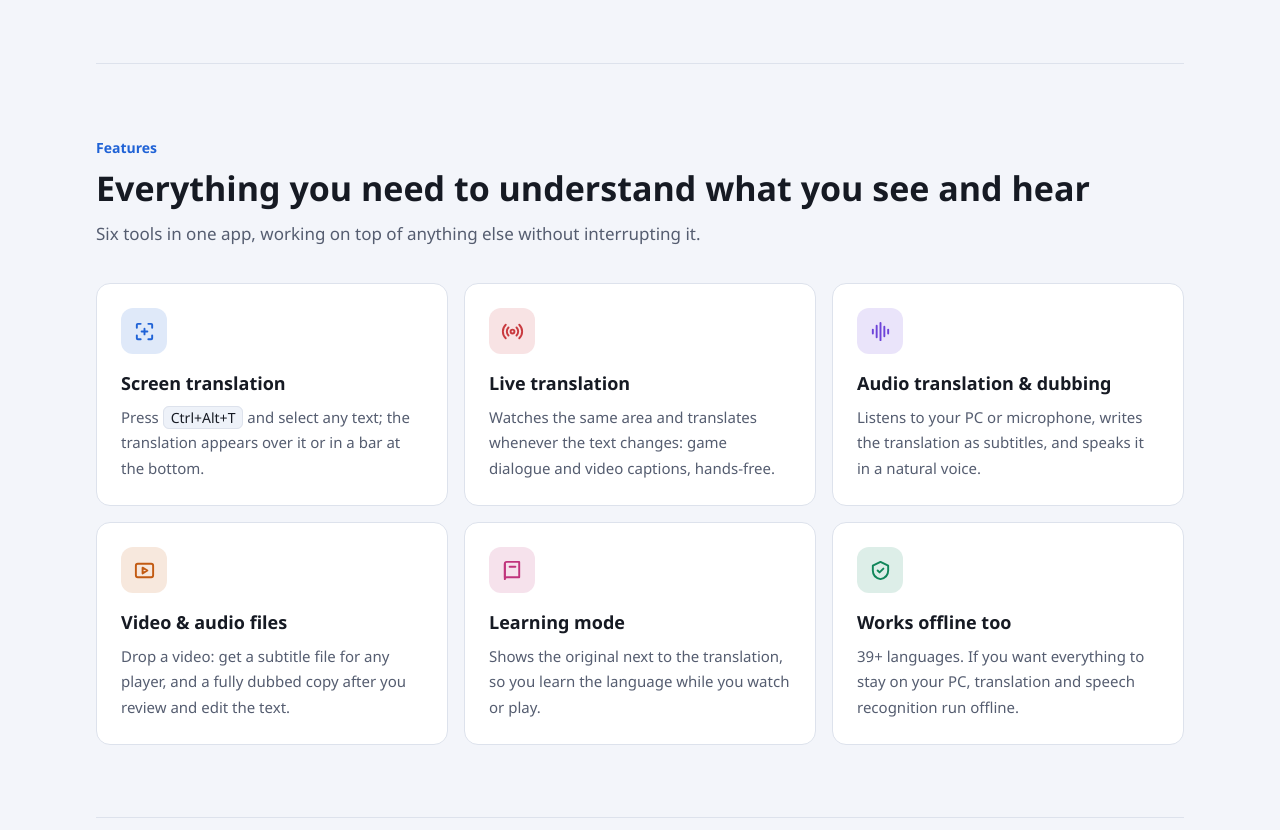
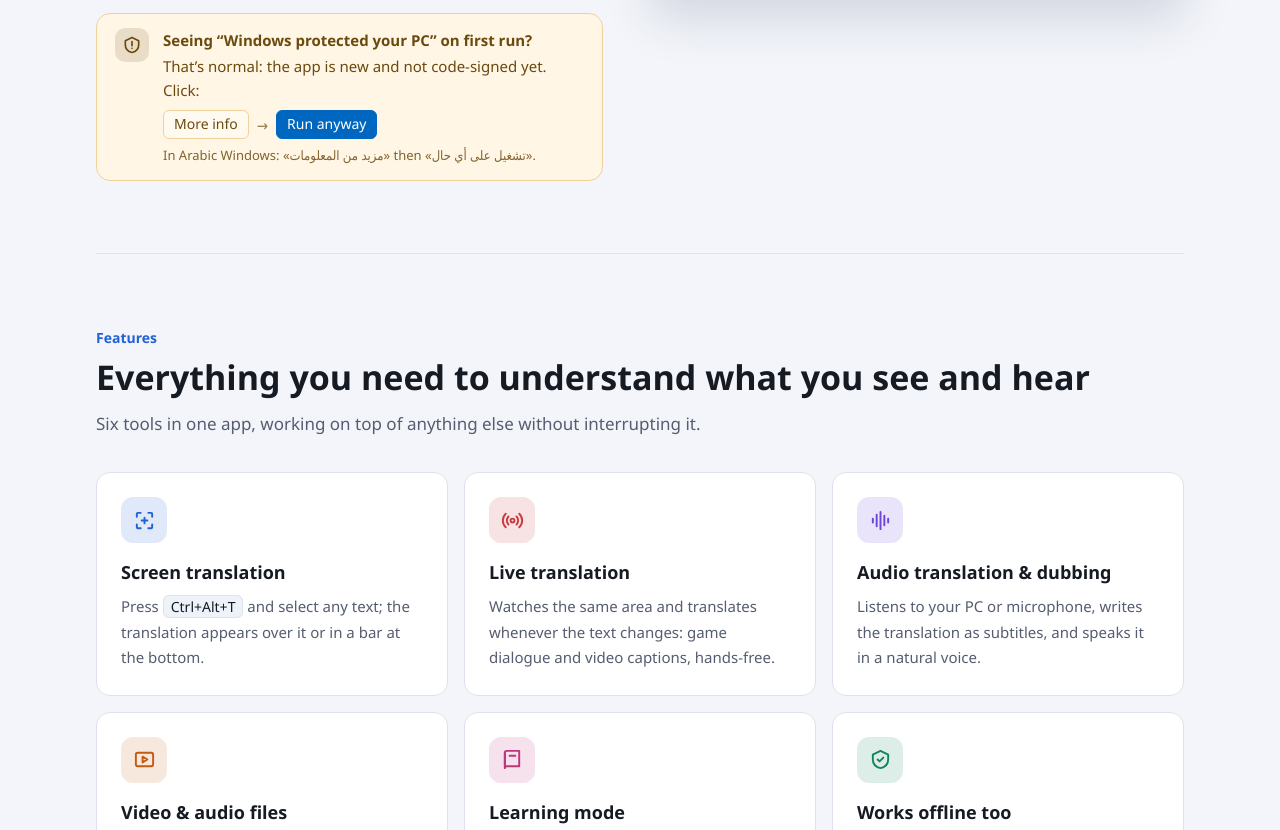
Before and after one commit to abood202/screen-translator, a plain HTML site: page docs/index.html in a window 1280 px wide. Shown: the part 659-1489 px from the top of the page. Drawn offline with Linux system fonts and the light colour scheme; no server answers.

Commit message:
Page: Windows SmartScreen help right under the download buttons
Co-Authored-By: Claude Opus 5.5 <noreply@anthropic.com>

```diff
--- a/docs/index.html
+++ b/docs/index.html
@@ -134,8 +134,23 @@
                         color: var(--accent-fg); display: grid; place-items: center; font-weight: 700; margin-bottom: 12px; }
   ol.steps b { display: block; margin-bottom: 4px; }
   ol.steps span.d { color: var(--muted); font-size: 15px; }
-  .note { background: var(--warn-bg); border: 1px solid var(--warn-bd); color: var(--warn-fg); border-radius: var(--radius);
-          padding: 14px 18px; margin-top: 18px; font-size: 15px; }
+  /* تحذير ويندوز: تحت زر التنزيل مباشرة، حيث يحتاجه من نزّل للتو */
+  .smart { display: flex; gap: 14px; align-items: flex-start; margin-top: 22px; max-width: 34em;
+           background: var(--warn-bg); border: 1px solid var(--warn-bd); color: var(--warn-fg);
+           border-radius: var(--radius); padding: 14px 18px; font-size: 15px; line-height: 1.6;
+           transition: box-shadow .3s, transform .3s; }
+  .smart.flash { box-shadow: 0 0 0 3px var(--warn-bd); transform: translateY(-2px); }
+  .smart-ico { flex: none; width: 34px; height: 34px; border-radius: 10px; display: grid; place-items: center;
+               background: color-mix(in srgb, currentColor 14%, transparent); }
+  .smart-ico svg { width: 20px; height: 20px; }
+  .smart b { display: block; margin-bottom: 2px; }
+  .smart p { margin: 0; }
+  .smart-steps { display: inline-flex; flex-wrap: wrap; align-items: center; gap: 8px; margin: 8px 0 6px; }
+  .smart .k { border: 1px solid var(--warn-bd); border-radius: 6px; padding: 2px 10px; font-size: 14px;
+              font-family: "Segoe UI", system-ui, sans-serif; background: color-mix(in srgb, var(--warn-bg) 60%, var(--card)); }
+  .smart .k.primary { background: #0067c0; border-color: #0067c0; color: #fff; }
+  .smart .arrow { opacity: .7; }
+  .smart .hint { font-size: 13px; opacity: .85; }
   kbd { background: var(--card2); border: 1px solid var(--border); border-radius: 6px; padding: 1px 7px;
         font-family: inherit; font-size: 14px; white-space: nowrap; color: var(--fg); }
 
@@ -227,6 +242,20 @@
         <span class="ar">بلا صلاحيات مسؤول</span><span class="en">No admin rights</span>
         <span class="ver" hidden></span>
       </div>
+      <div class="smart" id="smart" role="note">
+        <div class="smart-ico" aria-hidden="true"><svg viewBox="0 0 24 24" fill="none" stroke="currentColor" stroke-width="2" stroke-linecap="round" stroke-linejoin="round"><path d="M12 3l8 4v5c0 5-3.5 8-8 9-4.5-1-8-4-8-9V7z"/><path d="M12 8v5M12 16h.01"/></svg></div>
+        <div>
+          <b class="ar">ظهرت رسالة «Windows protected your PC» عند التشغيل؟</b>
+          <b class="en">Seeing “Windows protected your PC” on first run?</b>
+          <p class="ar">طبيعية لأن البرنامج جديد وغير موقّع رقميًا بعد. اضغط:</p>
+          <p class="en">That’s normal: the app is new and not code-signed yet. Click:</p>
+          <div class="smart-steps" dir="ltr">
+            <span class="k">More info</span><span class="arrow" aria-hidden="true">→</span><span class="k primary">Run anyway</span>
+          </div>
+          <p class="hint ar">بالعربية: «مزيد من المعلومات» ثم «تشغيل على أي حال».</p>
+          <p class="hint en">In Arabic Windows: «مزيد من المعلومات» then «تشغيل على أي حال».</p>
+        </div>
+      </div>
     </div>
     <img class="shot" data-shot="main" src="shots/main-ar-dark.webp" alt="" width="875" height="575">
   </div>
@@ -307,10 +336,6 @@
         <span class="d ar">اضغط <kbd>Ctrl+Alt+A</kbd> فيترجم ما يُقال في الفيديو أو اللعبة أو المكالمة.</span>
         <span class="d en">Press <kbd>Ctrl+Alt+A</kbd> to translate what’s said in a video, game or call.</span></li>
     </ol>
-    <div class="note">
-      <span class="ar"><b>تحذير ويندوز عند أول تشغيل؟</b> قد تظهر «Windows protected your PC» لأن البرنامج جديد وغير موقّع رقميًا بعد. اضغط «مزيد من المعلومات» (More info) ثم «تشغيل على أي حال» (Run anyway).</span>
-      <span class="en"><b>Windows warning on first run?</b> “Windows protected your PC” may appear because the app is new and not code-signed yet. Click “More info”, then “Run anyway”.</span>
-    </div>
   </section>
 
   <section id="requirements">
@@ -442,6 +467,15 @@
       refresh();
     };
   });
+  // بعد ضغط «نزّل»: يلفت النظر إلى تنبيه ويندوز (ومن الأسفل يعود إليه)
+  document.querySelectorAll(".dl-setup, .dl-portable").forEach(function (a) {
+    a.addEventListener("click", function () {
+      var box = document.getElementById("smart");
+      if (!a.closest(".hero")) box.scrollIntoView({ block: "center" });
+      box.classList.add("flash");
+      setTimeout(function () { box.classList.remove("flash"); }, 2400);
+    });
+  });
   var head = document.getElementById("top");
   addEventListener("scroll", function () { head.classList.toggle("scrolled", scrollY > 8); }, { passive: true });
   refresh();
```
